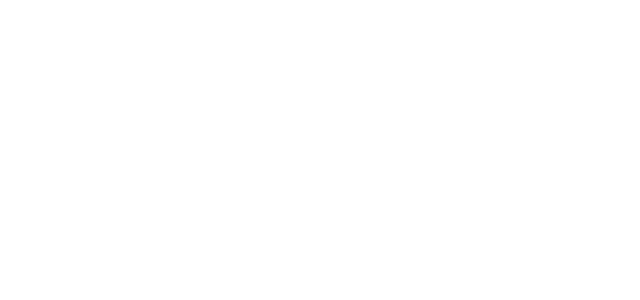
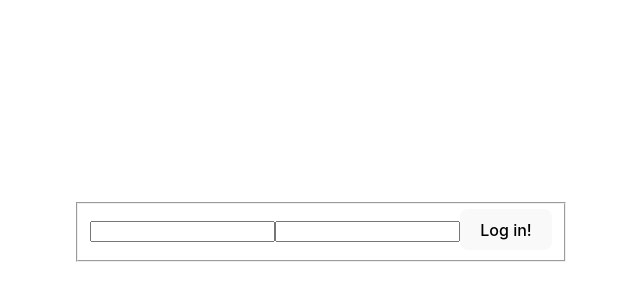
Before and after one commit to t-s-w/stockasino, a React (Vite) app: page /login in a window 1280 px wide. Before the commit this address had no page. Shown: the part 168-468 px from the top of the page, without its empty margins (319-959 px from the left). Built offline with nearby package versions, Linux system fonts and the light colour scheme.

Commit message:
create login page

```diff
--- a/src/App.tsx
+++ b/src/App.tsx
@@ -2,13 +2,15 @@
 import './App.css'
 import { Routes, Route } from 'react-router-dom'
 import HomePage from './pages/HomePage'
+import LoginPage from './pages/LoginPage'
 
 function App() {
 
 
   return (
     <Routes>
-      <Route path="/" element={<HomePage />}></Route>
+      <Route path="/" element={<HomePage />} />
+      <Route path="/login" element={<LoginPage />} />
     </Routes>
   )
 }
--- /dev/null
+++ b/src/components/Login.tsx
@@ -0,0 +1,9 @@
+export default function Login() {
+    return <form>
+        <fieldset>
+            <input name="username" type="text" />
+            <input name="password" type="password" />
+            <button>Log in!</button>
+        </fieldset>
+    </form>
+}
--- /dev/null
+++ b/src/pages/LoginPage.tsx
@@ -0,0 +1,5 @@
+import Login from "../components/Login";
+
+export default function LoginPage() {
+    return <Login />
+}
```
